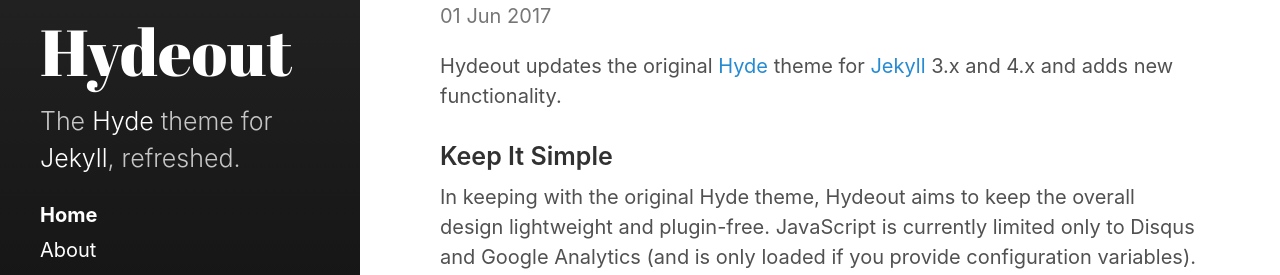
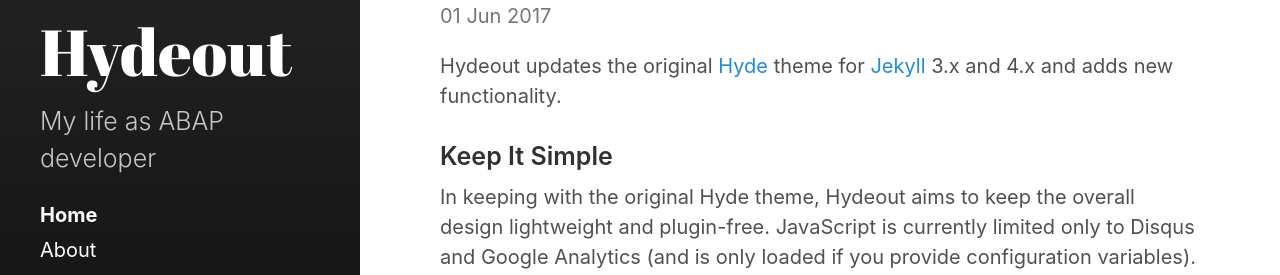
Before and after one commit to Keller-Michael/a-mind-forever-voyaging, a Jekyll site: the page built from index.html, in a window 1280 px wide. Shown: the part 420-695 px from the top of the page. Built offline with Jekyll 4.4.1, drawn with Linux system fonts in a browser that asks for light colours; the list of posts is cut into pages by our own code.

Commit message:
Update _config.yml

```diff
--- a/_config.yml
+++ b/_config.yml
@@ -4,8 +4,8 @@ highlighter:      rouge
 
 # Setup
 title:            Hydeout
-tagline:          'A Jekyll theme'
-description:      'The <a href="http://hyde.getpoole.com" target="_blank">Hyde</a> theme for <a href="http://jekyllrb.com" target="_blank">Jekyll</a>, refreshed.'
+tagline:          'A mind forever voyaging'
+description:      'My life as ABAP developer'
 url:              'https://keller-michael.github.io/'
 baseurl:          '/a-mind-forever-voyaging'
                   # the optional subpath of your site, e.g. "/blog"
```
